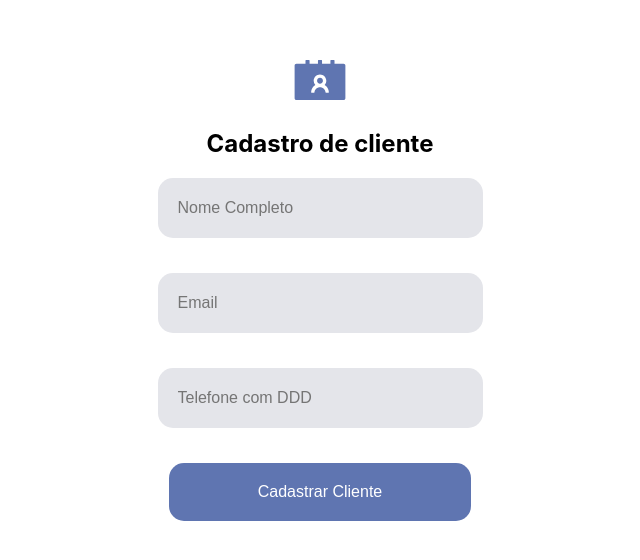
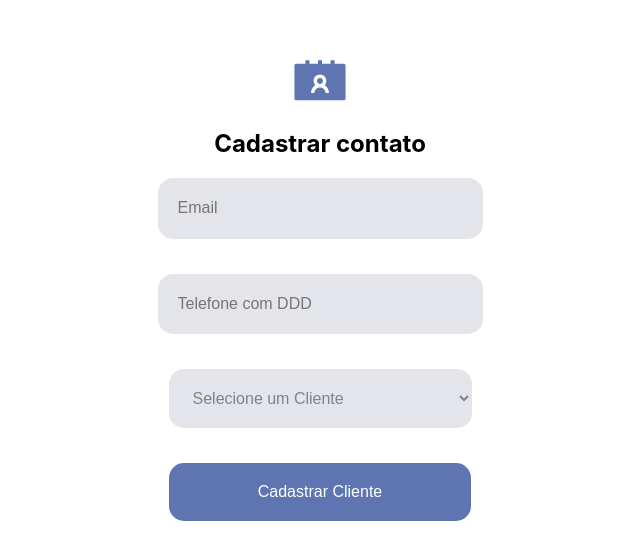
Before and after one commit to brunopassos/full-stack-project-brunopassos, a React (Create React App) app in the folder client/: page / in a window 1280 px wide. Shown: the part 114-674 px from the top of the page, without its empty margins (320-960 px from the left). Built offline with nearby package versions, Linux system fonts and the light colour scheme.

Commit message:
feat: client contact form implemented- yup implemented

```diff
--- /dev/null
+++ b/client/src/components/FormClientContact/index.jsx
@@ -0,0 +1,78 @@
+import React from "react";
+
+import { StyledForm, StyledInput, StyledButton, StyledSelect } from "./styles";
+
+import * as yup from "yup";
+import { useForm } from "react-hook-form";
+import { yupResolver } from "@hookform/resolvers/yup";
+import { AiFillContacts } from "react-icons/ai";
+
+const dbTest = [
+    {
+        name:"Selecione um Cliente",
+        id: 0
+    },
+    {
+        name: "teste1",
+        id: 1
+    },
+    {
+        name: "teste2",
+        id: 2
+    },
+    {
+        name: "teste3",
+        id: 3
+    },
+    {
+        name: "teste4",
+        id: 4
+    },
+]
+
+const FormClientContact = () => {
+  const schema = yup.object({
+    email: yup.string().required("Email não pode ser vazio").email("Digite um email válido"),
+    phone: yup.string().required("Telefone não pode ser vazio").min(10, "O telefone deve ter no mínimo 10 digitos."),
+    client: yup.string().required("Selecione uma opção")
+  });
+
+  const {
+    register,
+    handleSubmit,
+    formState: { errors },
+    reset,
+  } = useForm({
+    resolver: yupResolver(schema),
+  });
+
+  const onSubmit = (data) => {
+    console.log(data);
+    reset();
+  };
+
+  const verifyClientSelected = (data) => {
+    if(data.client === "Selecione um Cliente"){
+        console.log("Favor selecionar um cliente.")
+    }else{
+        onSubmit(data)
+    }
+  }
+
+  return (
+    <StyledForm onSubmit={handleSubmit(verifyClientSelected)}>
+      <AiFillContacts fontSize={60} color="#5F75B1"/>
+      <h2>Cadastrar contato</h2>
+      <StyledInput helperText={errors.email?.message} error={errors.email?.message} placeholder="Email" {...register("email")}/>
+      <StyledInput helperText={errors.phone?.message} error={errors.phone?.message} placeholder="Telefone com DDD" {...register("phone")}/>
+      <StyledSelect {...register("client")}>
+        {dbTest.map((client) => {
+            return <option value={client.name} key={client.id}>{client.name}</option>
+        })}
+      </StyledSelect>
+      <StyledButton>Cadastrar Cliente</StyledButton>
+    </StyledForm>
+  );
+};
+
+export default FormClientContact;
--- /dev/null
+++ b/client/src/components/FormClientContact/styles.jsx
@@ -0,0 +1,50 @@
+import styled from "styled-components";
+
+export const StyledForm = styled.form`
+  display: flex;
+  flex-direction: column;
+  align-items: center;
+  justify-content: center;
+  width: 375px;
+  height: 470px;
+  border-radius: 8px;
+
+  p {
+    font-size: 16px;
+    font-family: "Sarala";
+  }
+`;
+
+export const StyledInput = styled.input`
+  width: 303px;
+  height: 60px;
+  background: #e4e5ea;
+  border-radius: 15px;
+  border: none;
+  font-size: 16px;
+  color: #7f8386;
+  margin-bottom: 35px;
+  padding-left: 20px;
+`;
+
+export const StyledButton = styled.button`
+  width: 302.29px;
+  height: 60px;
+  background: #5f75b1;
+  border-radius: 15px;
+  font-size: 16px;
+  color: #ffffff;
+  border: none;
+`;
+
+export const StyledSelect = styled.select`
+  width: 303px;
+  height: 60px;
+  background: #e4e5ea;
+  border-radius: 15px;
+  border: none;
+  font-size: 16px;
+  color: #7f8386;
+  margin-bottom: 35px;
+  padding-left: 20px;
+`;
--- a/client/src/pages/Home.jsx
+++ b/client/src/pages/Home.jsx
@@ -1,12 +1,12 @@
 import React, { Component } from "react";
 import { HomeContainer } from "./styles";
-import FormClient from "../components/FormClient";
+import FormClientContact from "../components/FormClientContact";
 
 class Home extends Component {
   render() {
     return (
       <HomeContainer>
-        <FormClient />
+        <FormClientContact />
       </HomeContainer>
     );
   }
```
